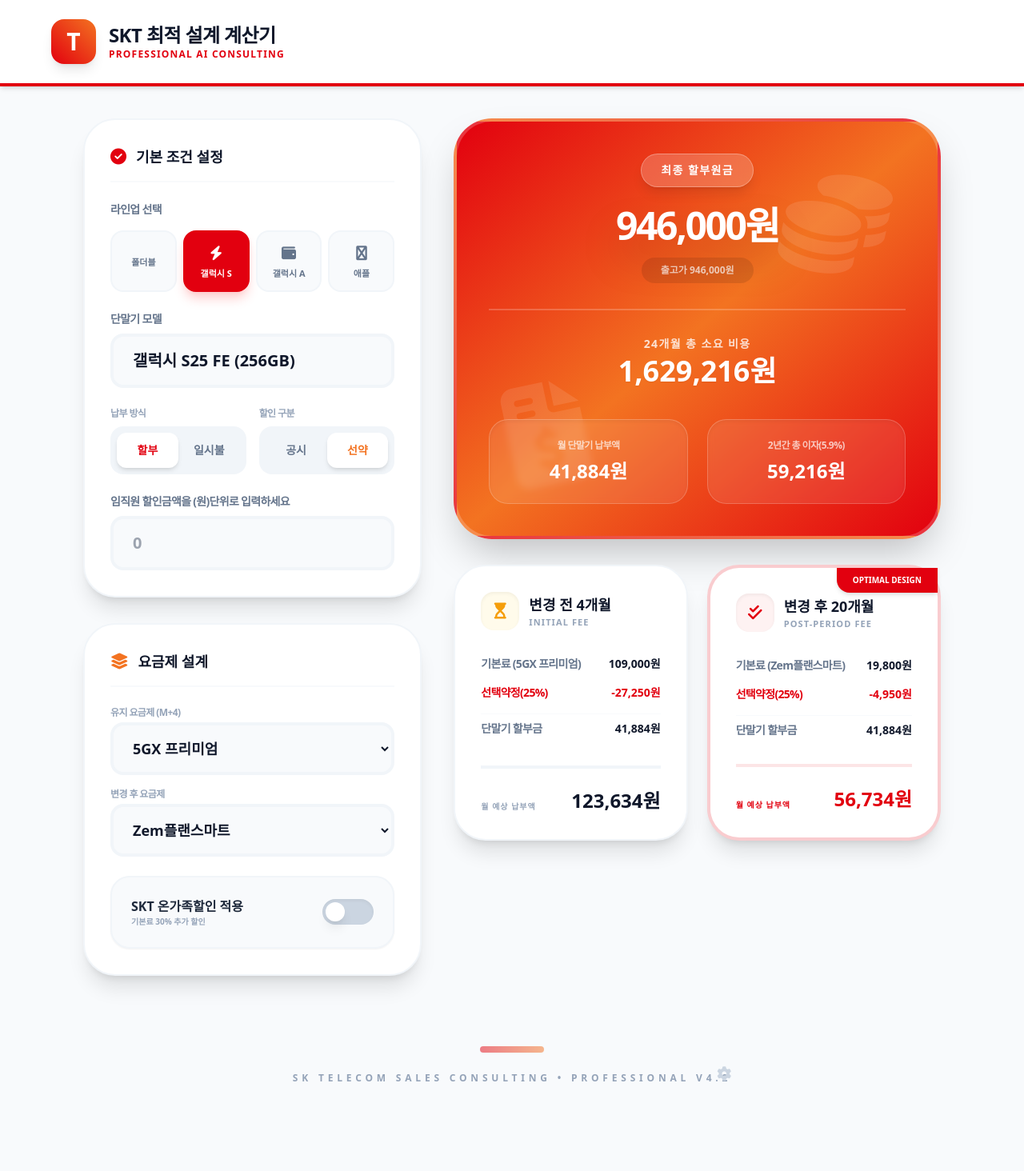
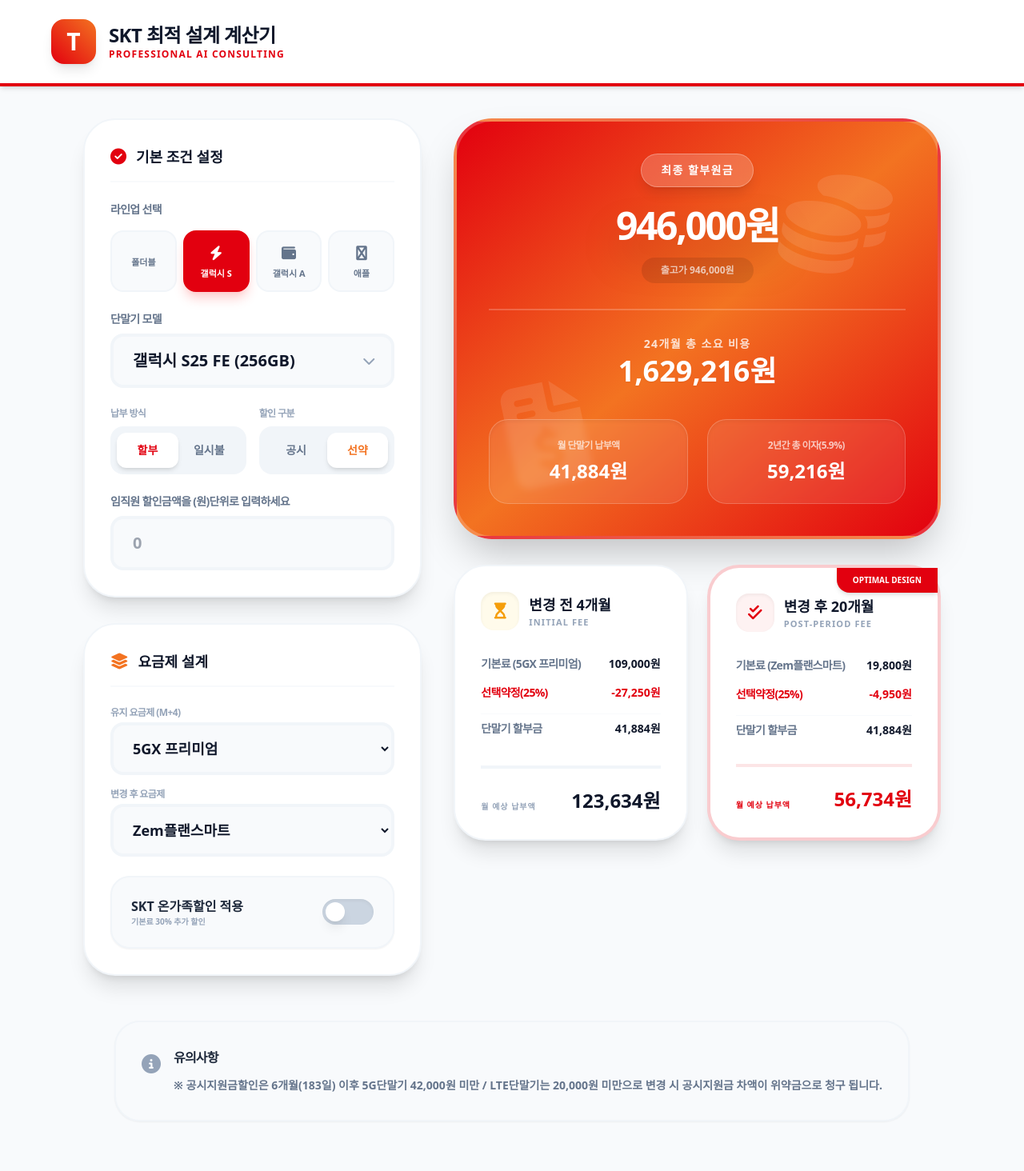
Before and after one commit to just208skb-collab/-, a React (Vite) app: page / in a window 1280 px wide. Shown: the top 1464 px of the page at 80% size. Built offline with nearby package versions, Linux system fonts and the light colour scheme; a web font is replaced by a local one.

Commit message:
refactor: Update device pricing and order in defaults
Reorders default devices and updates their prices for the SKT Optimal Design Pro tool. This ensures accurate product listings and pricing for sales support.

```diff
--- a/App.tsx
+++ b/App.tsx
@@ -7,8 +7,8 @@
 const STORAGE_KEY_PLANS = 'skt_opt_plans_v4';
 
 const DEFAULT_DEVICES: SktDevice[] = [
-  { id: 'dev-1767915504591', name: '갤럭시 Z 폴드7 (512GB)', price: 2537700, category: 'foldable', order: 1 },
-  { id: 'dev-1767915493279', name: '갤럭시 Z 폴드7 (256GB)', price: 2379300, category: 'foldable', order: 2 },
+  { id: 'dev-1767915504591', name: '갤럭시 Z 폴드7 (256GB)', price: 2379300, category: 'foldable', order: 1 },
+  { id: 'dev-1767915493279', name: '갤럭시 Z 폴드7 (512GB)', price: 2537700, category: 'foldable', order: 2 },
   { id: 'dev-1767915524863', name: '갤럭시 Z 플립7 (256GB)', price: 1485000, category: 'foldable', order: 3 },
   { id: 'dev-1767915570366', name: '갤럭시 Z 플립7 (512GB)', price: 1643400, category: 'foldable', order: 4 },
   { id: 'dev-1767916109151', name: '갤럭시 S25 FE (256GB)', price: 946000, category: 's-series', order: 10 },
@@ -120,7 +120,6 @@
     setState(prev => ({ ...prev, maintenanceMonths: months }));
   }, [state.discountType]);
 
-  // 실시간 로컬 저장 로직 (브라우저 메모리 동기화)
   useEffect(() => {
     localStorage.setItem(STORAGE_KEY_DEVICES, JSON.stringify(devices));
     localStorage.setItem(STORAGE_KEY_PLANS, JSON.stringify(plans));
@@ -218,16 +217,15 @@
 
   const getExportCode = () => `${formatAsCode(devices, 'SktDevice')}\n\n${formatAsCode(plans, 'SktPlan')}`;
 
-  // 명시적 저장 및 소스코드 안내
   const handleManualSave = () => {
     localStorage.setItem(STORAGE_KEY_DEVICES, JSON.stringify(devices));
     localStorage.setItem(STORAGE_KEY_PLANS, JSON.stringify(plans));
-    alert('✅ 데이터가 브라우저에 안전하게 저장되었습니다.\n\n[알림] 소스 코드(App.tsx)에도 이 내용을 반영하려면 [시스템 데이터 추출] 버튼을 눌러 코드를 복사한 뒤 App.tsx의 상수를 교체해 주세요.');
+    alert('✅ 데이터가 브라우저에 안전하게 저장되었습니다.\n\n[알림] 소스 코드에도 반영하려면 [시스템 데이터 추출] 기능을 이용하세요.');
   };
 
   const copyToClipboard = () => {
     navigator.clipboard.writeText(getExportCode());
-    alert('📋 소스 코드가 클립보드에 복사되었습니다.\n\nApp.tsx 상단의 DEFAULT_DEVICES와 DEFAULT_PLANS 상수를 이 내용으로 덮어쓰시면 영구적으로 반영됩니다.');
+    alert('📋 소스 코드가 클립보드에 복사되었습니다.');
   };
 
   const updateDeviceOrder = (id: string, order: number) => setDevices(devices.map(d => d.id === id ? { ...d, order } : d));
@@ -242,7 +240,7 @@
     else { alert('아이디 또는 비밀번호가 올바르지 않습니다.'); }
   };
 
-  const resetData = () => { if (confirm('⚠️ 모든 데이터를 초기 설정(App.tsx에 정의된 값)으로 되돌리시겠습니까?')) { localStorage.removeItem(STORAGE_KEY_DEVICES); localStorage.removeItem(STORAGE_KEY_PLANS); window.location.reload(); } };
+  const resetData = () => { if (confirm('⚠️ 모든 데이터를 초기 설정으로 되돌리시겠습니까?')) { localStorage.removeItem(STORAGE_KEY_DEVICES); localStorage.removeItem(STORAGE_KEY_PLANS); window.location.reload(); } };
 
   if (!results) return null;
 
@@ -259,7 +257,7 @@
           </div>
           {isAdmin && (
             <div className="flex gap-2">
-               <button onClick={handleManualSave} className="px-6 py-3 rounded-2xl text-sm font-black bg-green-600 text-white transition-all shadow-lg hover:bg-green-700 animate-pulse-slow">데이터 저장</button>
+               <button onClick={handleManualSave} className="px-6 py-3 rounded-2xl text-sm font-black bg-green-600 text-white transition-all shadow-lg hover:bg-green-700">데이터 저장</button>
                <button onClick={() => setIsAdmin(false)} className="px-6 py-3 rounded-2xl text-sm font-black bg-slate-800 text-white transition-all shadow-md hover:bg-slate-700">관리 종료</button>
             </div>
           )}
@@ -284,12 +282,11 @@
 
       {isAdmin ? (
         <div className="max-w-6xl mx-auto p-6 space-y-8 animate-in fade-in slide-in-from-bottom-4 duration-500 flex-1">
-          {/* Export Code Section */}
           <div className="bg-slate-900 rounded-3xl p-8 shadow-2xl border-4 border-slate-800 relative overflow-hidden">
             <div className="absolute top-0 right-0 p-10 opacity-10"><i className="fas fa-code text-8xl text-white"></i></div>
             <div className="relative z-10">
-              <h2 className="text-xl font-black text-white mb-2 flex items-center gap-2"><i className="fas fa-file-code text-blue-400"></i> 시스템 데이터 추출 (App.tsx 반영용)</h2>
-              <p className="text-slate-400 text-sm mb-6">수정한 내용을 소스 코드에 영구적으로 고정하려면 아래 코드를 복사하여 App.tsx를 업데이트하세요.</p>
+              <h2 className="text-xl font-black text-white mb-2 flex items-center gap-2"><i className="fas fa-file-code text-blue-400"></i> 시스템 데이터 추출</h2>
+              <p className="text-slate-400 text-sm mb-6">현재 설정을 소스 코드 상수에 반영하려면 아래 코드를 복사하세요.</p>
               <div className="flex flex-col sm:flex-row gap-4">
                 <button onClick={() => setShowExportModal(true)} className="px-6 py-3 bg-blue-600 hover:bg-blue-500 text-white rounded-xl font-black transition-all flex items-center gap-2 shadow-lg shadow-blue-900/40"><i className="fas fa-eye"></i> 코드 보기</button>
                 <button onClick={copyToClipboard} className="px-6 py-3 bg-white/10 hover:bg-white/20 text-white border border-white/20 rounded-xl font-black transition-all flex items-center gap-2"><i className="fas fa-copy"></i> 클립보드 복사</button>
@@ -392,7 +389,7 @@
                   <pre className="bg-black/50 p-6 rounded-2xl text-green-400 text-sm font-mono overflow-x-auto leading-relaxed border border-white/5 select-all whitespace-pre">{getExportCode()}</pre>
                 </div>
                 <div className="p-8 border-t border-white/10 flex gap-4">
-                  <button onClick={copyToClipboard} className="flex-1 py-4 bg-blue-600 hover:bg-blue-500 rounded-2xl font-black transition-all shadow-lg"><i className="fas fa-copy mr-2"></i> 전체 복사</button>
+                  <button onClick={copyToClipboard} className="flex-1 py-4 bg-blue-600 hover:bg-blue-500 rounded-2xl font-black transition-all shadow-lg"><i className="fas fa-copy mr-2"></i> 전체 코드 복사</button>
                   <button onClick={() => setShowExportModal(false)} className="px-8 py-4 bg-slate-800 hover:bg-slate-700 rounded-2xl font-black transition-all">닫기</button>
                 </div>
               </div>
@@ -400,6 +397,7 @@
           )}
         </div>
       ) : (
+        <>
           <main className="max-w-6xl mx-auto p-6 lg:p-10 grid grid-cols-1 lg:grid-cols-12 gap-10 items-start flex-1">
             <div className="lg:col-span-5 space-y-8">
               <section className="bg-white p-8 rounded-[2.5rem] shadow-xl border-2 border-slate-100 space-y-6">
@@ -423,8 +421,9 @@
 
                 <div>
                   <label className="block text-sm font-black text-slate-500 mb-2 uppercase tracking-tighter">단말기 모델</label>
+                  <div className="relative">
                     <select
-                  className="w-full px-6 py-4 rounded-2xl border-4 border-slate-100 bg-slate-50 font-black text-xl text-slate-900 focus:border-[#E2000F] outline-none transition-all appearance-none cursor-pointer"
+                      className="w-full px-6 py-4 pr-12 rounded-2xl border-4 border-slate-100 bg-slate-50 font-black text-xl text-slate-900 focus:border-[#E2000F] outline-none transition-all appearance-none cursor-pointer"
                       value={state.deviceId}
                       onChange={(e) => setState({...state, deviceId: e.target.value})}
                     >
@@ -434,6 +433,10 @@
                         <option disabled>등록된 모델 없음</option>
                       )}
                     </select>
+                    <div className="absolute right-6 top-1/2 -translate-y-1/2 pointer-events-none text-slate-400">
+                      <i className="fas fa-chevron-down"></i>
+                    </div>
+                  </div>
                 </div>
 
                 <div className="grid grid-cols-2 gap-4">
@@ -489,11 +492,29 @@
               </div>
             </div>
           </main>
+
+          {/* Precautions Section */}
+          <section className="max-w-6xl mx-auto px-6 mt-4 mb-4">
+            <div className="bg-slate-50 rounded-[2rem] p-8 border-2 border-slate-100 shadow-sm">
+              <div className="flex gap-4">
+                <div className="text-slate-400 mt-1">
+                  <i className="fas fa-circle-info text-2xl"></i>
+                </div>
+                <div className="flex-1">
+                  <h5 className="text-base font-black text-slate-800 mb-3 uppercase tracking-tighter">유의사항</h5>
+                  <p className="text-sm text-slate-500 font-bold leading-relaxed">
+                    ※ 공시지원금할인은 6개월(183일) 이후 5G단말기 42,000원 미만 / LTE단말기는 20,000원 미만으로 변경 시 공시지원금 차액이 위약금으로 청구 됩니다.
+                  </p>
+                </div>
+              </div>
+            </div>
+          </section>
+        </>
       )}
 
       <footer className="max-w-6xl mx-auto px-6 mt-12 mb-12 text-center relative">
         <div className="w-20 h-2 bg-gradient-to-r from-[#E2000F] to-[#F37321] mx-auto rounded-full mb-6 shadow-sm opacity-50"></div>
-        <p className="text-slate-400 text-xs font-black uppercase tracking-[0.4em]">SK TELECOM SALES CONSULTING • PROFESSIONAL v4.2</p>
+        <p className="text-slate-400 text-xs font-black uppercase tracking-[0.4em]">SK TELECOM SALES CONSULTING • PROFESSIONAL v4.3</p>
         <button onClick={() => isAdmin ? setIsAdmin(false) : setShowLogin(true)} className="absolute right-6 bottom-0 text-slate-300 hover:text-slate-500 transition-colors" title="관리자 설정"><i className="fas fa-cog text-lg"></i></button>
       </footer>
     </div>
--- a/index.html
+++ b/index.html
@@ -26,5 +26,5 @@
 </head>
 <body>
     <div id="root"></div>
-    <script type="module" src="/index.tsx"></script></body>
+</body>
 </html>
```
Also changed, not shown: 1 other file (tests, documents, lock files or other folders). Lines whose indentation alone changed are shown as unchanged.
